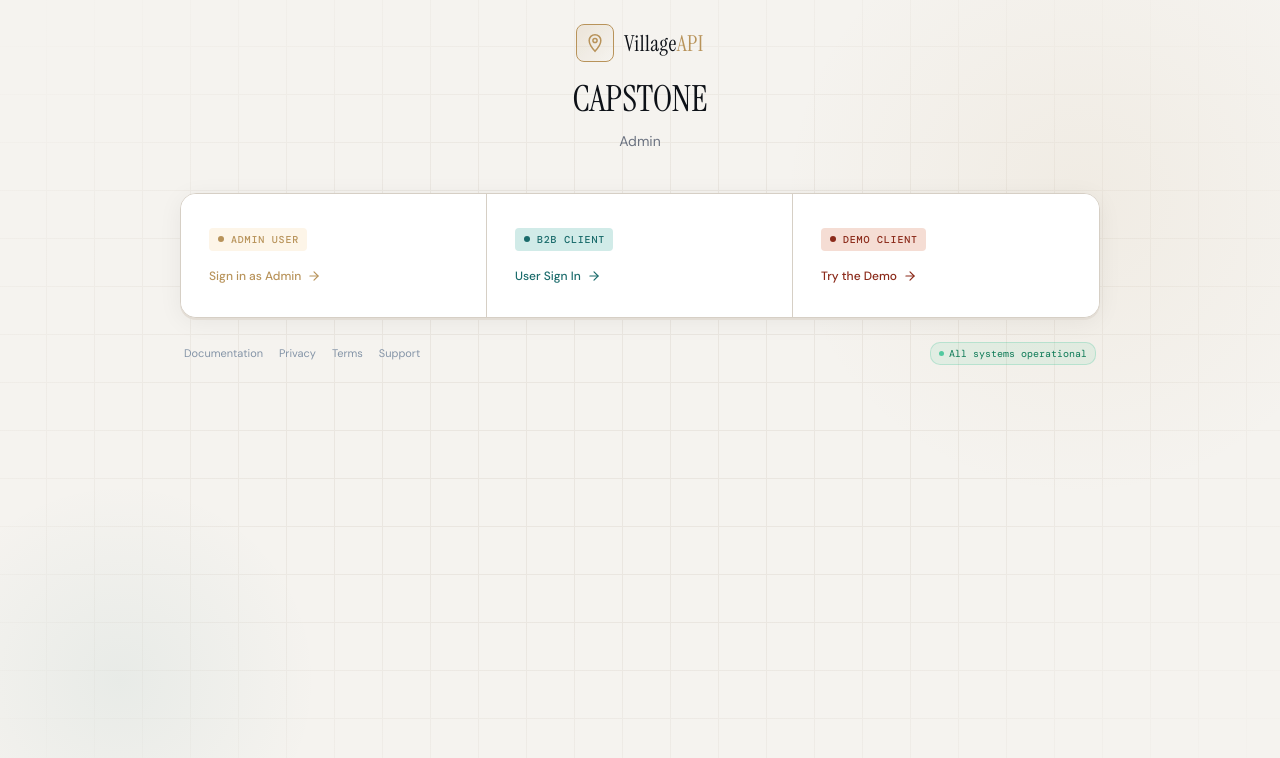
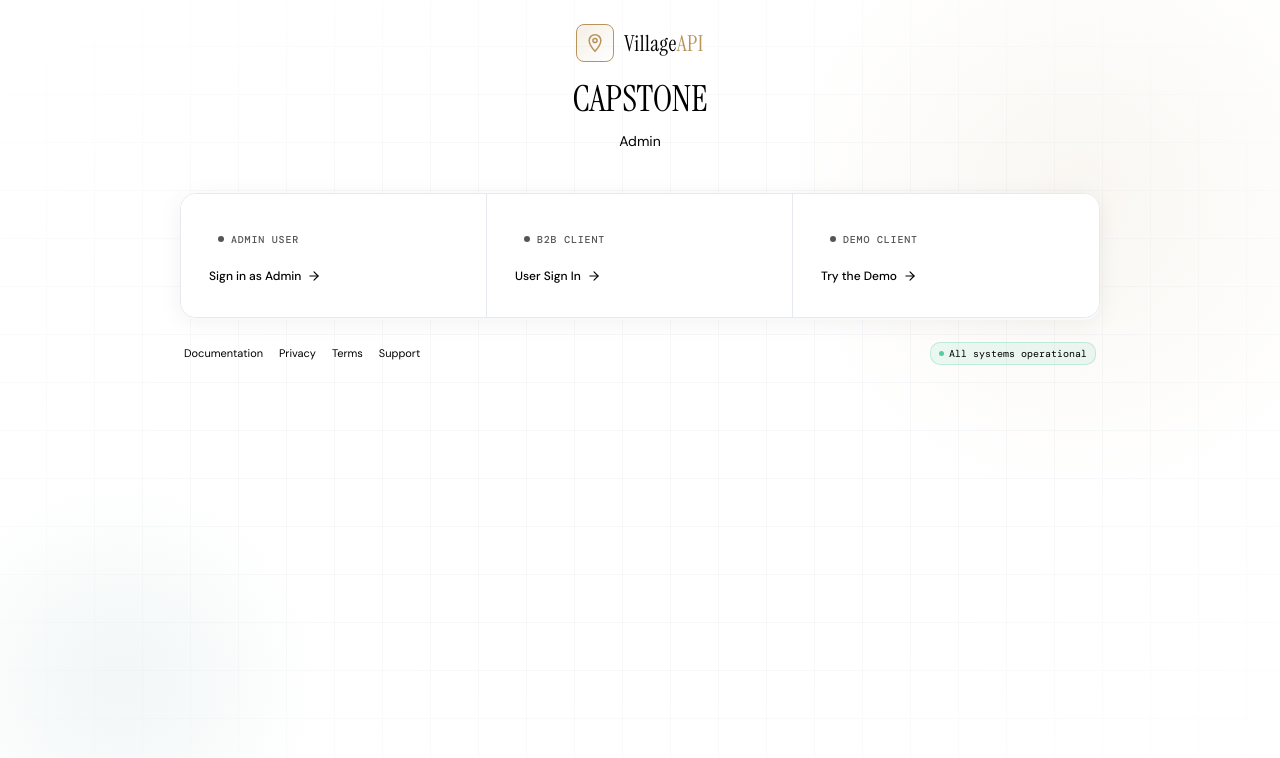
Before and after one commit to Dileep2505/Capstone, a React (Vite) app in the folder all-india-villages-api/apps/frontend/: page / in a window 1280 px wide. Shown: the top 758 px of the page. Built offline with nearby package versions, Linux system fonts and the light colour scheme; no server answers.

Commit message:
Login: force pure white background and black text for login page

```diff
--- a/all-india-villages-api/apps/frontend/src/index.css
+++ b/all-india-villages-api/apps/frontend/src/index.css
@@ -840,3 +840,63 @@ input {
     justify-content: center;
   }
 }
+
+/* Force pure white background and black text across the login page */
+.login-page {
+  --paper: #ffffff;
+  --paper2: #ffffff;
+  --paper3: #f8f9fb;
+  --ink: #000000;
+  --ink2: #111111;
+  --ink3: #555555;
+  --border: #e6e9ee;
+}
+
+.login-page,
+.login-page * {
+  color: inherit;
+}
+
+.login-page {
+  background: var(--paper);
+  color: var(--ink);
+}
+
+.login-page__portals,
+.login-page__portal,
+.login-page__modal,
+.login-page__oauth-btn {
+  background: var(--paper);
+  color: var(--ink);
+  border-color: var(--border);
+}
+
+.login-page__field input {
+  background: #fff;
+  color: var(--ink);
+  border: 1px solid var(--border);
+}
+
+.login-page__modal {
+  box-shadow: 0 24px 80px rgba(0,0,0,0.08);
+}
+
+.login-page__tag--admin,
+.login-page__tag--b2b,
+.login-page__tag--demo {
+  background: transparent;
+  color: var(--ink3);
+}
+
+.login-page__icon--admin,
+.login-page__icon--b2b,
+.login-page__icon--demo {
+  background: transparent;
+  border-color: var(--border);
+  color: var(--ink2);
+}
+
+.login-page__submit {
+  background: #000;
+  color: #fff;
+}
```
